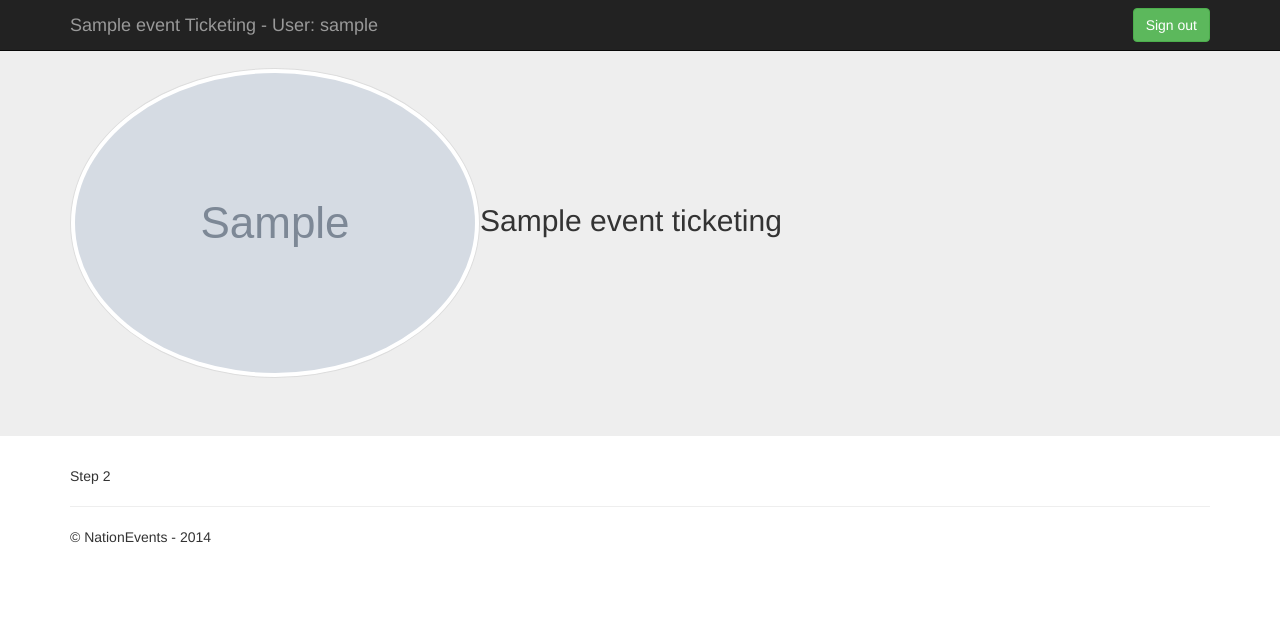
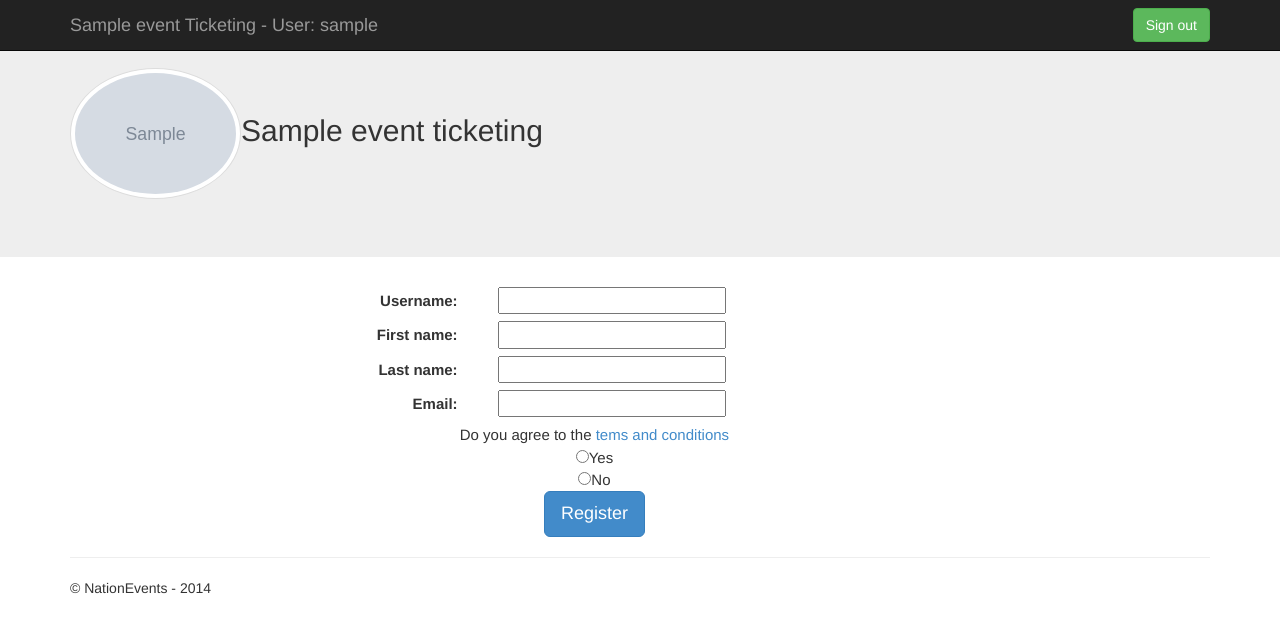
Before and after one commit to EpicKip/ticketing_systeem, a Django app: page /events/1/step2/ in a window 1280 px wide. Shown: the top 633 px of the page. Run offline with Django 3.2, Linux system fonts and the light colour scheme; a user stored in the database is signed in; tables that the repository leaves empty hold one stand-in row (values such as "Sample post"); grey boxes marked "Sample" are stand-in pictures; some libraries are stand-ins or nearby versions.

Commit message:
COMMIT! :D:D:D:D

```diff
--- a/http/static/ticketing/css/main.css
+++ b/http/static/ticketing/css/main.css
@@ -54,3 +54,12 @@ body {
 .margin{
     margin-left: 15%;
 }
+
+.margin_terms{
+    margin-right: 10%;
+}
+
+.img_resize{
+    max-width: 15%;
+
+}
--- a/tickets/models.py
+++ b/tickets/models.py
@@ -76,7 +76,7 @@ class EventTicket(models.Model):
     """
     name = models.CharField(max_length=100, verbose_name=_('name'))
     event = models.ForeignKey('Event', verbose_name=_('event'))
-    price = models.IntegerField(verbose_name=_('price'))
+    price = models.FloatField(verbose_name=_('price'))
     maximum = models.IntegerField(verbose_name=_('maximum'))
     info = models.CharField(max_length=500, verbose_name=_('information'))
 
--- a/tickets/templates/base.html
+++ b/tickets/templates/base.html
@@ -9,12 +9,13 @@
 <head>
     <meta charset="utf-8">
     <meta http-equiv="X-UA-Compatible" content="IE=edge,chrome=1">
-    <title>{% block title %}Ticketing!{% endblock %}</title>
+    <title>{% block title %}tickets | {{ event.name }}{% endblock %}</title>
     <meta name="description" content="">
     <meta name="viewport" content="width=device-width, initial-scale=1">
     <link rel="stylesheet" href="{% static "ticketing/css/bootstrap.min.css" %}">
     <link rel="stylesheet" href="{% static "ticketing/css/bootstrap.min.css" %}">
     <link rel="stylesheet" href="{% static "ticketing/css/main.css" %}">
+    <link rel="SHORTCUT ICON" href="/media/{{ event.logo }}" type="image/x-icon">
     <script src="{% static "ticketing/js/vendor/modernizr-2.6.2-respond-1.1.0.min.js" %} "></script>
 </head>
 <body>
@@ -64,7 +65,7 @@
 <!-- Main jumbotron for a primary marketing message or call to action -->
 <div class="jumbotron">
     <div class="container">
-        <h2>{% block heading %}{% if event.logo %}<img class="img-circle img-thumbnail" src="/media/{{ event.logo }}">{% endif %}{{ event.name }} ticketing {% endblock %}</h2>
+        <h2>{% block heading %}{% if event.logo %}<img class="img-circle img-thumbnail img_resize" src="/media/{{ event.logo }}">{% endif %}{{ event.name }} ticketing {% endblock %}</h2>
     </div>
 </div>
 <div class="container">
--- a/tickets/templates/step2.html
+++ b/tickets/templates/step2.html
@@ -1,4 +1,24 @@
-{% extends 'base.html' %}
+{% extends "base.html" %}
 {% block body %}
-    Step 2
+
+      <div id="Order">
+        <form>
+            <label for="username">Username:</label>
+            <input name=_("Username"), id="username">
+            <br />
+            <label for="first_name">First name:</label>
+            <input name=_("First_name"), id="first_name">
+            <br />
+            <label for="last_name">Last name:</label>
+            <input name=_("Last_name"), id="last_name">
+            <br />
+            <label for="email">Email:</label>
+            <input name=_("Email"), id="email">
+            <br />
+            <div class="center margin_terms">Do you agree to the <a href="#">tems and conditions</a><br />
+            <input type="radio" name="terms" value="Yes">Yes<br>
+            <input type="radio" name="terms" value="No">No<br>
+            <a href="/events/{{ event.id }}/step2" class="center btn btn-primary btn-lg btn_register">Register</a></div>
+        </form>
+      </div>
 {% endblock %}
--- a/tickets/views.py
+++ b/tickets/views.py
@@ -1,11 +1,9 @@
-from datetime import datetime, date
 from django.contrib.auth import authenticate, login, logout
 from django.contrib.auth.decorators import login_required
-from django.core.urlresolvers import reverse
-from django.http import HttpResponseRedirect, HttpResponse
+from django.http import HttpResponseRedirect
 from django.shortcuts import render, render_to_response
 from django.template import RequestContext
-from tickets.models import Event
+from tickets.models import Event, EventTicket
 
 
 def index(request):
@@ -66,7 +64,7 @@ def show_event(request, event_id):
         event = Event.objects.get(id=event_id)
     except Event.DoesNotExist:
         event = Event.objects.get(id=1)
-    return render(request, 'index.html', {'event': event})
+    return render(request, 'index.html', {'event': event, 'eventticket': EventTicket})
 
 
 @login_required
```
Also changed, not shown: tickets/templates/index.html (+2 -22 lines), ticketing_systeem/urls.py (line endings or trailing spaces).
